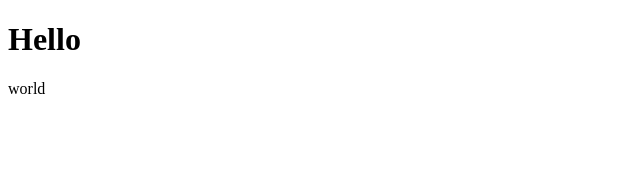
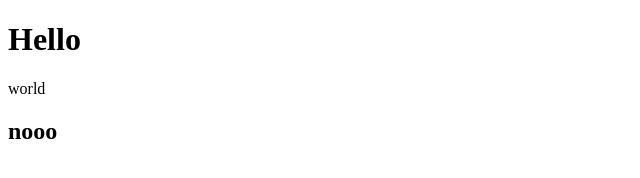
Before and after one commit to jadanov89/githab_test, a plain HTML site: page index.html in a window 1280 px wide. Shown: the full height of the page, 0-640 px from the left. Drawn offline with Linux system fonts and the light colour scheme.

Commit message:
добавляем раметку

```diff
--- a/index.html
+++ b/index.html
@@ -9,5 +9,6 @@
 <body>
     <h1>Hello</h1>
     <p>world</p>
+    <h2>nooo</h2>
 </body>
 </html>
```
